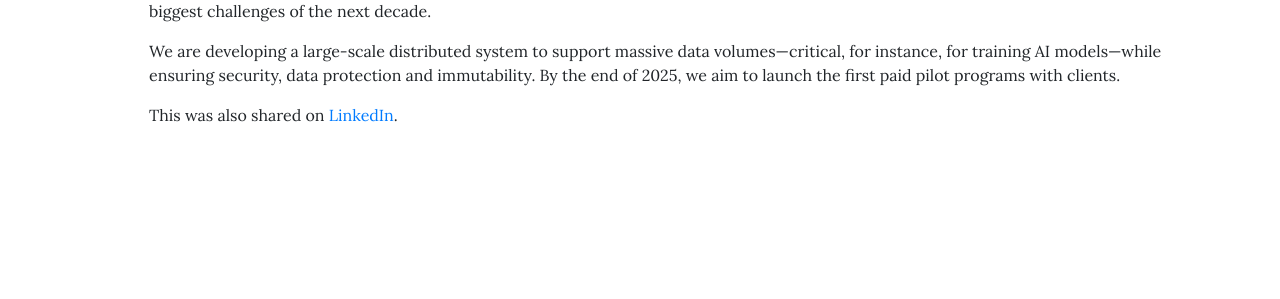
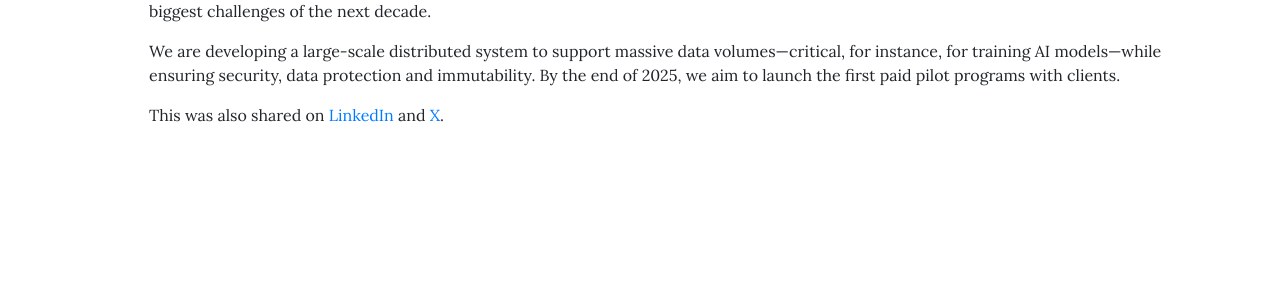
Before and after one commit to invisiblelab-dev/invisible-storage-project-website, a Jekyll site: the page built from _posts/2025-03-26-kickoffmeeting.md, in a window 1280 px wide. Shown: the part 485-784 px from the top of the page. Built offline with Jekyll 4.4.1, drawn with Linux system fonts in a browser that asks for light colours.

Commit message:
Update 2025-03-26-kickoffmeeting.md

```diff
--- a/_posts/2025-03-26-kickoffmeeting.md
+++ b/_posts/2025-03-26-kickoffmeeting.md
@@ -13,4 +13,4 @@ categories: [Meetings]
 
     We are developing a large-scale distributed system to support massive data volumes—critical, for instance, for training AI models—while ensuring security, data protection and immutability. By the end of 2025, we aim to launch the first paid pilot programs with clients.
 
-  This was also shared on [LinkedIn](https://www.linkedin.com/feed/update/urn:li:activity:7351260737937256463).
+  This was also shared on [LinkedIn](https://www.linkedin.com/feed/update/urn:li:activity:7351260737937256463) and [X](https://x.com/invisiblelabdev/status/1945498701595550025).
```
